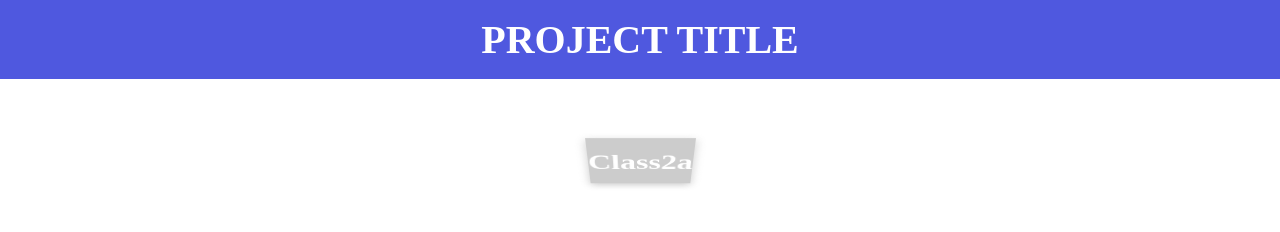
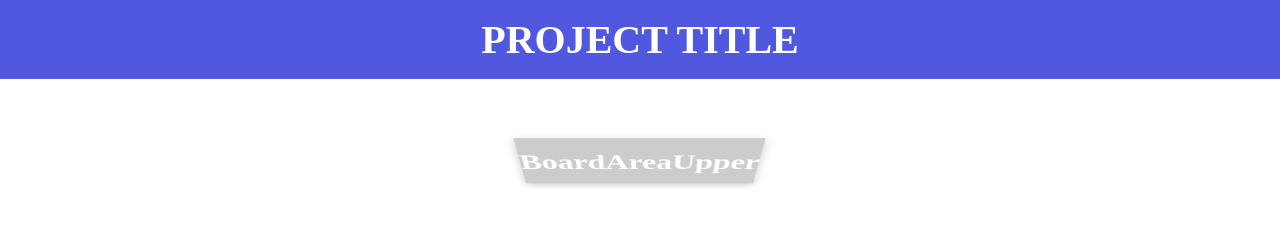
Before and after one commit to BiancaDavey/Project, a website built with Parcel: page typescript-project/index.html in a window 1280 px wide. Built offline with nearby package versions, Linux system fonts and the light colour scheme; files whose address does not match are found by name.

Commit message:
Update class names.

```diff
--- a/typescript-project/app.ts
+++ b/typescript-project/app.ts
@@ -132,10 +132,10 @@ class Class1 {
         this.class2Container = document.createElement('div')
         this.class2Container.id = 'class2'
         this.class2Container.classList.add('class2')
-        const class2aElement = document.createElement('div')
-        class2aElement.classList.add('class2a')
-        class2aElement.innerText = 'Class2a'
-        this.class2Container.appendChild(class2aElement)
+        const boardAreaUpperElement = document.createElement('div')
+        boardAreaUpperElement.classList.add('boardAreaUpper')
+        boardAreaUpperElement.innerText = 'BoardAreaUpper'
+        this.class2Container.appendChild(boardAreaUpperElement)
         document.getElementById('class1')?.append(this.itemsContainer, this.class2Container)
     }
 
@@ -192,6 +192,6 @@ class Class1 {
     }
 }
 
-// Initialise app with Class1 object.
+// Initialise app with class1 object.
 const class1 = new Class1()
 class1.fetchItems()
--- a/typescript-project/package.json
+++ b/typescript-project/package.json
@@ -9,6 +9,7 @@
     "@types/node": "^18.0.0",
     "cors": "^2.8.5",
     "express": "^4.18.1",
+    "parcel": "^2.6.2",
     "typescript": "^4.7.4"
   }
 }
--- a/typescript-project/server.ts
+++ b/typescript-project/server.ts
@@ -8,7 +8,7 @@ app.use(cors())
 const items = [
     {
         id: 1,
-        title: 'Title 1',
+        title: 'Title 0',
         img: 'https://cdn.eventcinemas.com.au/cdn/resources/movies/15020/images/largeposter.jpg',
         class2: {
             rowNumber: 8,
--- a/typescript-project/style.css
+++ b/typescript-project/style.css
@@ -68,7 +68,7 @@ body {
     perspective: 500px;
 }
 
-.class2a {
+.boardAreaUpper {
     display: flex;
     justify-content: center;
     align-items: center;
@@ -83,7 +83,7 @@ body {
     font-weight: 900;
 }
 
-.stonemap {
+.stone-map {
     display: flex;
     flex-direction: column;
     row-gap: 0.5rem;
```
Also changed, not shown: 1 other file.
